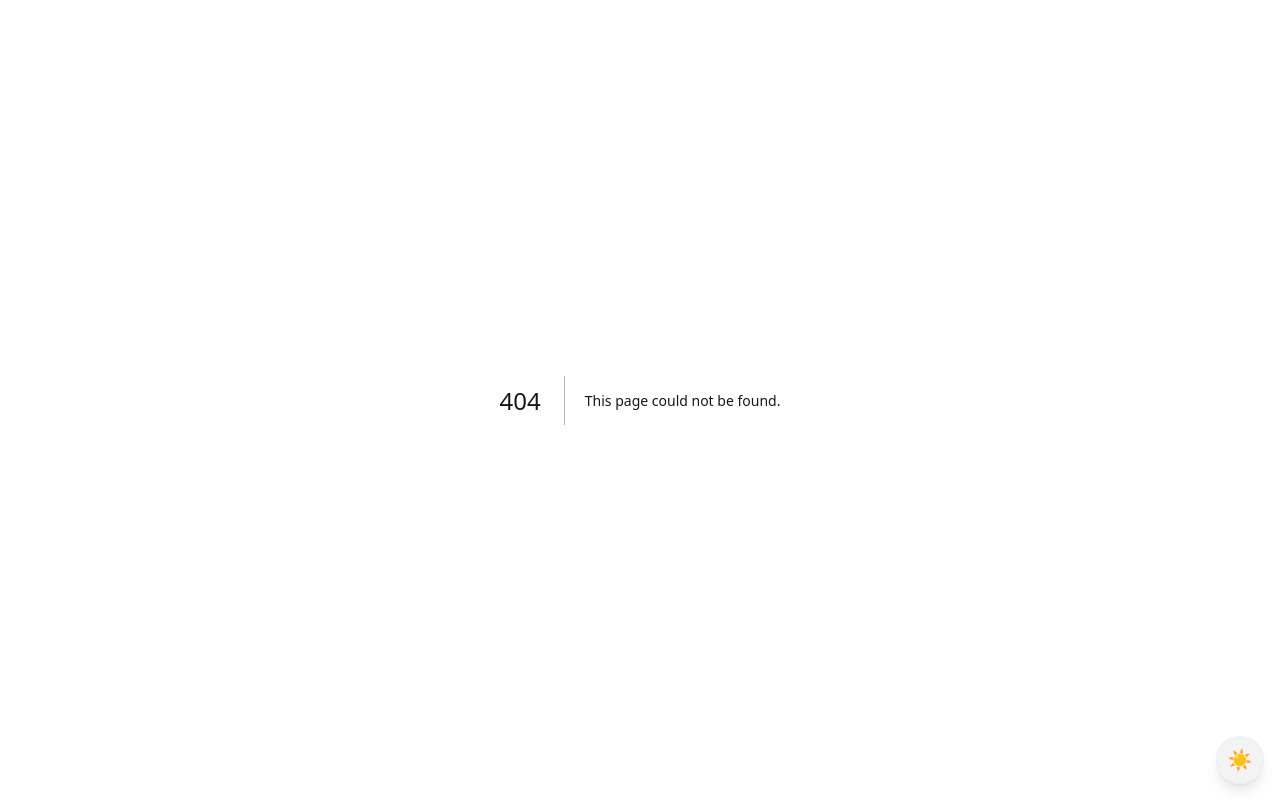
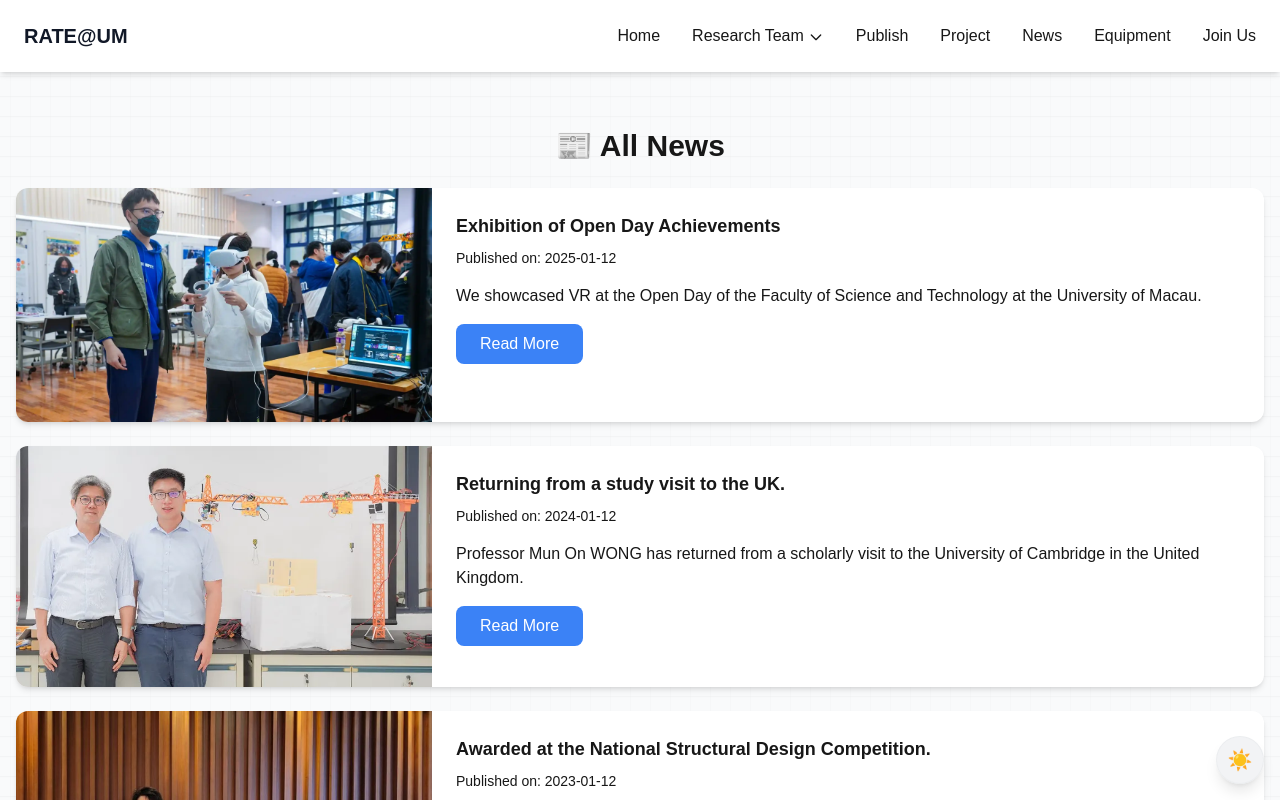
Before and after one commit to Sunhaha520/rate, a Next.js app: page /news in a window 1280 px wide. Before the commit this address had no page. Shown: the top 800 px of the page. Built offline with nearby package versions, Linux system fonts and the light colour scheme.

Commit message:
优化UI，添加news页面

```diff
--- a/src/components/Header.tsx
+++ b/src/components/Header.tsx
@@ -1,5 +1,5 @@
 "use client";
-import React, { useState, useEffect } from 'react';
+import React, { useState, useEffect, useRef } from 'react';
 import Link from 'next/link';
 import { useTheme } from 'next-themes'; // 引入 useTheme 钩子
 
@@ -20,10 +20,28 @@ const Header = () => {
     const [menuOpen, setMenuOpen] = useState(false);
     const { theme } = useTheme(); // 获取当前主题
     const [mounted, setMounted] = useState(false);
+    const menuRef = useRef<HTMLDivElement>(null); // 用于引用菜单面板
 
     useEffect(() => {
         setMounted(true);
     }, []);
+
+    // 监听点击事件，关闭菜单
+    useEffect(() => {
+        const handleClickOutside = (event: MouseEvent) => {
+            if (menuRef.current && !menuRef.current.contains(event.target as Node)) {
+                setMenuOpen(false); // 点击菜单面板外部时关闭菜单
+            }
+        };
+
+        // 添加点击事件监听器
+        document.addEventListener('mousedown', handleClickOutside);
+
+        // 清理监听器
+        return () => {
+            document.removeEventListener('mousedown', handleClickOutside);
+        };
+    }, [menuRef]);
 
     if (!mounted) {
         return null; // 或者返回一个加载中的占位符
@@ -81,8 +99,8 @@ const Header = () => {
                                         <ul className={`absolute left-0 top-full pt-5 min-w-[200px]
                                                       invisible opacity-0 translate-y-2
                                                       group-hover:visible group-hover:opacity-100 group-hover:translate-y-0
-                                                      transition-all duration-300 ease-out ${theme === 'dark' ? 'bg-gray-800' : 'bg-white'}`}>
-                                            <div className={`rounded-lg shadow-lg py-2 border ${theme === 'dark' ? 'border-gray-700' : 'border-gray-200'}`}>
+                                                      transition-all duration-300 ease-out `}>
+                                            <div className={`rounded-lg shadow-lg py-2 border ${theme === 'dark' ? 'bg-gray-800' : 'bg-white'} ${theme === 'dark' ? 'border-gray-700' : 'border-gray-200' }`}>
                                                 {item.children.map(child => (
                                                     <li key={child.id}>
                                                         <a href={child.href}
@@ -112,11 +130,18 @@ const Header = () => {
                 </nav>
 
                 {/* 移动端和平板端菜单面板 */}
-                <div className={`lg:hidden fixed inset-0 bg-black bg-opacity-50 transition-opacity duration-300 ${menuOpen ? 'opacity-100 visible' : 'opacity-0 invisible'}`}>
-                    <div className={`fixed top-0 left-0 h-full w-64 shadow-lg transform transition-transform duration-300 ease-in-out ${menuOpen ? 'translate-x-0' : '-translate-x-full'} ${theme === 'dark' ? 'bg-gray-800 text-white' : 'bg-white text-gray-900'}`}>
+                <div
+                    className={`lg:hidden fixed inset-0 bg-black bg-opacity-50 transition-opacity duration-300 ${menuOpen ? 'opacity-100 visible' : 'opacity-0 invisible'}`}
+                    onClick={toggleMenu} // 点击空白区域关闭菜单
+                >
+                    <div
+                        ref={menuRef} // 绑定菜单面板的引用
+                        className={`fixed top-0 left-0 h-full w-64 shadow-lg transform transition-transform duration-300 ease-in-out ${menuOpen ? 'translate-x-0' : '-translate-x-full'} ${theme === 'dark' ? 'bg-gray-800 text-white' : 'bg-white text-gray-900'}`}
+                        onClick={(e) => e.stopPropagation()} // 阻止点击菜单面板内部时冒泡
+                    >
                         <div className="p-4">
                             <div className="flex justify-between items-center mb-4">
-                                <span className="font-bold">菜单</span>
+                                <span className="font-bold"> Menu</span>
                                 <button onClick={toggleMenu} aria-label="Close Menu">
                                     <svg className="w-6 h-6" fill="none" stroke="currentColor" viewBox="0 0 24 24">
                                         <path strokeLinecap="round" strokeLinejoin="round" strokeWidth="2" d="M6 18L18 6M6 6l12 12" />
--- a/src/pages/equipment.tsx
+++ b/src/pages/equipment.tsx
@@ -52,8 +52,8 @@ const DevicesPage: React.FC<HomeProps> = ({ devices }) => {
                 });
             },
             {
-                rootMargin: '0px 0px 0px 0px', // 调整为 0
-                threshold: 0.01, // 降低阈值
+                rootMargin: '0px 0px -50px 0px', // 提前50px触发动画
+                threshold: 0.1, // 当元素10%进入视口时触发
             }
         );
 
@@ -66,7 +66,7 @@ const DevicesPage: React.FC<HomeProps> = ({ devices }) => {
         return () => {
             observer.disconnect();
         };
-    }, [devices]); // 添加 devices 作为依赖
+    }, [mounted, theme]); // 依赖 mounted 和 theme
 
     // 确保组件在客户端渲染后再应用主题
     useEffect(() => {
@@ -90,7 +90,7 @@ const DevicesPage: React.FC<HomeProps> = ({ devices }) => {
 
             <main className="container mx-auto px-4 py-8">
                 {/* Devices Section */}
-                <section className="mt-8">
+                <section className="">
                     {/* 标题卡片 */}
                     <div className={`rounded-xl shadow-md overflow-hidden p-6 mb-6 transition-all duration-500 ease-out transform hover:scale-105 ${theme === 'dark' ? 'bg-gray-800 text-white' : 'bg-white text-gray-900'}`}>
                         <h2 className="text-3xl font-bold mb-4">🛠️ Our Equipment</h2>
@@ -106,13 +106,12 @@ const DevicesPage: React.FC<HomeProps> = ({ devices }) => {
                                 key={device.id}
                                 ref={(el) => {
                                     cardRefs.current[index] = el; // 绑定卡片引用
-                                    console.log(`Ref for card ${index} set`); // 添加日志
                                 }}
                                 data-index={index} // 记录卡片索引
                                 className={`rounded-xl shadow-md overflow-hidden transition-all duration-500 ease-out transform hover:scale-105 ${
                                     visibleCards.includes(index)
                                         ? 'opacity-100 translate-y-0' // 可见时的样式
-                                        : '' // 删除 opacity-0 translate-y-10
+                                        : 'opacity-0 translate-y-10' // 不可见时的样式
                                 } ${theme === 'dark' ? 'bg-gray-800 text-white' : 'bg-white text-gray-900'}`}
                                 style={{ minHeight: '300px' }} // 确保卡片有最小高度
                             >
--- a/src/pages/index.tsx
+++ b/src/pages/index.tsx
@@ -109,8 +109,10 @@ const Home: React.FC<HomeProps> = ({ latestPosts }) => {
                         <div className="absolute inset-0 bg-black bg-opacity-30"></div>
                         <div className="relative z-10 text-center text-white flex items-center space-x-4">
                             <div>
-                                <h1 className="text-3xl md:text-4xl font-bold">RATE@UM</h1>
-                                <p className="text-lg">Research Group of Advanced Technologies in Engineering</p>
+                                <h1 className="text-3xl md:text-4xl font-bold !text-white">RATE@UM</h1>
+                                <p className="text-lg !text-white">
+                                    Research Group of Advanced Technologies in Engineering
+                                </p>
                             </div>
                         </div>
                     </div>
@@ -132,9 +134,13 @@ const Home: React.FC<HomeProps> = ({ latestPosts }) => {
 
                         {/* Text Section */}
                         <div className="p-6 md:w-2/3 order-1 md:order-2">
-                            <h3 className="text-xl font-semibold mb-4 text-center md:text-left dark:text-white">👋 Here is RATE@UM</h3>
+                            <h3 className="text-xl font-semibold mb-4 text-center md:text-left dark:text-white">
+                                👋 Here is RATE@UM
+                            </h3>
                             <p className="text-gray-700 dark:text-gray-300">
-                                RATE@UM, a research team at the University of Macau, focuses on engineering innovation, covering architecture, construction, and smart technologies to enhance industry efficiency and sustainability.
+                                RATE@UM, a research team at the University of Macau, focuses on engineering innovation,
+                                covering architecture, construction, and smart technologies to enhance industry
+                                efficiency and sustainability.
                             </p>
                         </div>
                     </div>
@@ -179,7 +185,6 @@ const Home: React.FC<HomeProps> = ({ latestPosts }) => {
                 </section>
 
                 {/* Latest News Section */}
-                {/* Latest News Section */}
                 <section className="mt-8">
                     <h2 className="text-3xl font-bold text-center mb-6 dark:text-white">
                         📰 Latest News
@@ -214,7 +219,7 @@ const Home: React.FC<HomeProps> = ({ latestPosts }) => {
                                         <p className="text-gray-700 dark:text-gray-300">{post.summary}</p>
                                         <a
                                             href={`/posts/${post.id}`}
-                            className="inline-block mt-4 px-6 py-2 bg-blue-500 text-white rounded-lg hover:bg-blue-600 transition-colors duration-300"
+                                            className="inline-block mt-4 px-6 py-2 !bg-blue-500 !text-white rounded-lg hover:bg-blue-600 transition-colors duration-300"
                                         >
                                             Read More
                                         </a>
--- /dev/null
+++ b/src/pages/news.tsx
@@ -0,0 +1,131 @@
+import React, { useState, useEffect, useRef } from 'react';
+import Header from '@/components/Header';
+import Footer from '@/components/Footer';
+import { getSortedPostsData, PostData } from '@/lib/posts';
+
+interface NewsProps {
+    allPosts: PostData[];
+}
+
+const News: React.FC<NewsProps> = ({ allPosts }) => {
+    const [visibleNews, setVisibleNews] = useState<number[]>([]);
+    const [visiblePosts, setVisiblePosts] = useState<PostData[]>([]);
+    const [loadedCount, setLoadedCount] = useState(5); // 初始加载的新闻数量
+    const newsRefs = useRef<(HTMLDivElement | null)[]>([]);
+
+    // 初始加载新闻
+    useEffect(() => {
+        setVisiblePosts(allPosts.slice(0, loadedCount));
+    }, [allPosts, loadedCount]);
+
+    // 加载更多新闻
+    const loadMore = () => {
+        setLoadedCount((prev) => prev + 5); // 每次加载 5 条新闻
+    };
+
+    // Intersection Observer 配置（用于新闻）
+    useEffect(() => {
+        const observer = new IntersectionObserver(
+            (entries) => {
+                entries.forEach((entry) => {
+                    if (entry.isIntersecting) {
+                        const index = Number(entry.target.getAttribute('data-index'));
+                        setVisibleNews((prev) => [...prev, index]);
+                        observer.unobserve(entry.target);
+                    }
+                });
+            },
+            {
+                rootMargin: '0px 0px 100px 0px',
+                threshold: 0.1,
+            }
+        );
+
+        newsRefs.current.forEach((news) => {
+            if (news) observer.observe(news);
+        });
+
+        return () => {
+            observer.disconnect();
+        };
+    }, [visiblePosts]);
+
+    return (
+        <div className="min-h-screen bg-gray-50 dark:bg-gray-900">
+            <Header />
+
+            <main className="container mx-auto px-4 py-8">
+                {/* News Section */}
+                <section className="mt-8">
+                    <h2 className="text-3xl font-bold text-center mb-6 dark:text-white">
+                        📰 All News
+                    </h2>
+                    <div className="space-y-6">
+                        {visiblePosts.map((post, index) => (
+                            <div
+                                key={post.id}
+                                ref={(el) => {
+                                    newsRefs.current[index] = el; // 绑定新闻引用
+                                }}
+                                data-index={index}
+                                className={`bg-white dark:bg-gray-800 rounded-xl shadow-md overflow-hidden transition-all duration-500 ease-out ${
+                                    visibleNews.includes(index)
+                                        ? 'opacity-100 translate-y-0'
+                                        : 'opacity-0 translate-y-10'
+                                }`}
+                            >
+                                <div className="flex flex-col md:flex-row transform transition-transform duration-300 hover:scale-105">
+                                    {/* 图片部分 */}
+                                    <div className="md:w-1/3">
+                                        <img
+                                            src={post.picture}
+                                            alt={post.title}
+                                            className="object-cover w-full h-48 md:h-full"
+                                        />
+                                    </div>
+                                    {/* 标题、发布时间和简介部分 */}
+                                    <div className="p-6 md:w-2/3">
+                                        <h3 className="text-lg font-semibold mb-2 dark:text-white">{post.title}</h3>
+                                        <p className="text-sm text-gray-500 mb-4">Published on: {post.date}</p>
+                                        <p className="text-gray-700 dark:text-gray-300">{post.summary}</p>
+                                        <a
+                                            href={`/posts/${post.id}`}
+                                            className="inline-block mt-4 px-6 py-2 !bg-blue-500 !text-white rounded-lg hover:bg-blue-600 transition-colors duration-300"
+                                        >
+                                            Read More
+                                        </a>
+                                    </div>
+                                </div>
+                            </div>
+                        ))}
+                    </div>
+
+                    {/* Load More 按钮 */}
+                    {loadedCount < allPosts.length && (
+                        <div className="flex justify-center mt-8">
+                            <button
+                                onClick={loadMore}
+                                className="px-6 py-2 bg-blue-500 text-white rounded-lg hover:bg-blue-600 transition-colors duration-300"
+                            >
+                                Load More
+                            </button>
+                        </div>
+                    )}
+                </section>
+            </main>
+
+            <Footer />
+        </div>
+    );
+};
+
+export default News;
+
+export async function getStaticProps() {
+    const allPosts = getSortedPostsData();
+    return {
+        props: {
+            allPosts,
+        },
+    };
+}
--- a/src/pages/posts/[id].tsx
+++ b/src/pages/posts/[id].tsx
@@ -3,8 +3,8 @@ import { getPostData, getSortedPostsData } from '@/lib/posts';
 import { useEffect, useRef, useState } from 'react';
 import Header from '@/components/Header';
 import Footer from '@/components/Footer';
+import { useTheme } from 'next-themes';
 
-// eslint-disable-next-line @typescript-eslint/no-unused-vars
 interface PostProps {
   postData: {
     id: string;
@@ -19,11 +19,12 @@ export default function Post({ postData }: InferGetStaticPropsType<typeof getSta
   const dateRef = useRef<HTMLDivElement>(null);
   const contentRef = useRef<HTMLDivElement>(null);
   const [cleanHtml, setCleanHtml] = useState('');
+  const { theme } = useTheme();
+  const [mounted, setMounted] = useState(false);
 
   // 动态加载 DOMPurify 并清理 HTML 内容
   useEffect(() => {
     import('dompurify').then((module) => {
-      // 创建 DOMPurify 实例
       const DOMPurify = module.default(window) as {
         sanitize: (input: string) => string;
       };
@@ -44,13 +45,13 @@ export default function Post({ postData }: InferGetStaticPropsType<typeof getSta
         entries.forEach((entry) => {
           if (entry.isIntersecting) {
             entry.target.classList.add('opacity-100', 'translate-y-0');
-            observer.unobserve(entry.target); // 动画触发后取消观察
+            observer.unobserve(entry.target);
           }
         });
       },
       {
-        rootMargin: '0px 0px -50px 0px', // 提前50px触发动画
-        threshold: 0.1, // 当元素10%进入视口时触发
+        rootMargin: '0px 0px -50px 0px',
+        threshold: 0.1,
       }
     );
 
@@ -59,44 +60,53 @@ export default function Post({ postData }: InferGetStaticPropsType<typeof getSta
     if (contentElement) observer.observe(contentElement);
 
     return () => {
-      observer.disconnect(); // 清理时断开所有观察
+      observer.disconnect();
     };
+  }, [mounted, theme]); // 依赖 mounted 和 theme
+
+  // 确保组件在客户端渲染后再应用主题
+  useEffect(() => {
+    setMounted(true);
   }, []);
 
+  if (!mounted) {
+    return null;
+  }
+
   return (
-    <div className="min-h-screen bg-gray-50">
-      {/* Header */}
+    <div className={`min-h-screen ${theme === 'dark' ? 'bg-gray-900' : 'bg-gray-50'}`}>
       <header>
         <Header />
       </header>
 
-      {/* Main Content */}
       <main className="container mx-auto px-4 py-8">
-        {/* 标题 */}
         <h1
           ref={titleRef}
-          className="text-3xl font-bold mb-4 opacity-0 translate-y-10 transition-all duration-500"
+          className={`text-3xl font-bold mb-4 opacity-0 translate-y-10 transition-all duration-500 ${
+            theme === 'dark' ? 'text-white' : 'text-gray-900'
+          }`}
         >
           {postData.title}
         </h1>
 
-        {/* 日期 */}
         <div
           ref={dateRef}
-          className="text-gray-500 mb-4 opacity-0 translate-y-10 transition-all duration-500 delay-100"
+          className={`text-gray-500 mb-4 opacity-0 translate-y-10 transition-all duration-500 delay-100 ${
+            theme === 'dark' ? 'text-gray-400' : 'text-gray-500'
+          }`}
         >
           {postData.date}
         </div>
 
-        {/* 内容 */}
         <div
           ref={contentRef}
-          className="prose opacity-0 translate-y-10 transition-all duration-500 delay-200"
+          className={`prose opacity-0 translate-y-10 transition-all duration-500 delay-200 ${
+            theme === 'dark' ? 'prose-dark' : ''
+          }`}
           dangerouslySetInnerHTML={{ __html: cleanHtml }}
         />
       </main>
 
-      {/* Footer */}
       <footer>
         <Footer />
       </footer>
--- a/src/styles/globals.css
+++ b/src/styles/globals.css
@@ -31,7 +31,7 @@ body {
 }
 
 h1, h2, h3, p, a {
-  color: var(--foreground);
+  color: var(--foreground) !important;
 }
 
 .py-8 {
```
Lines whose indentation alone changed are shown as unchanged.
